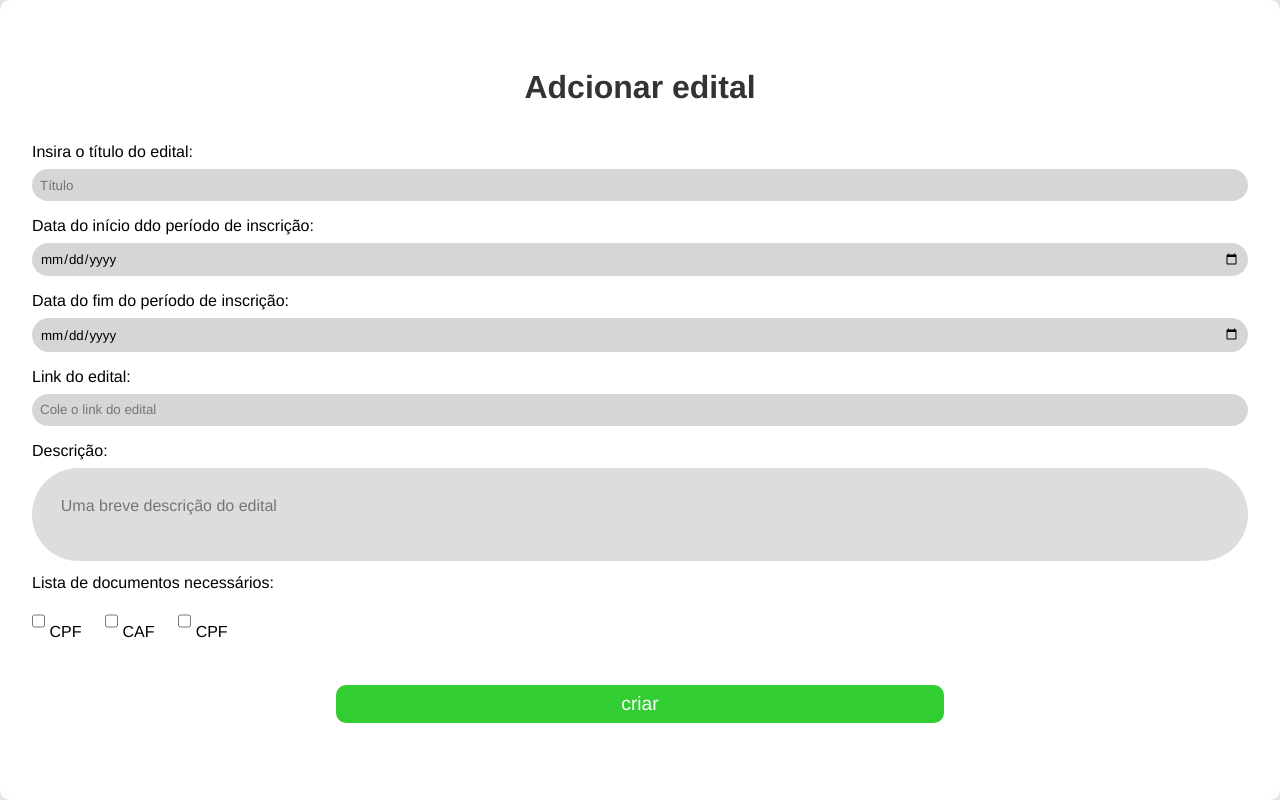
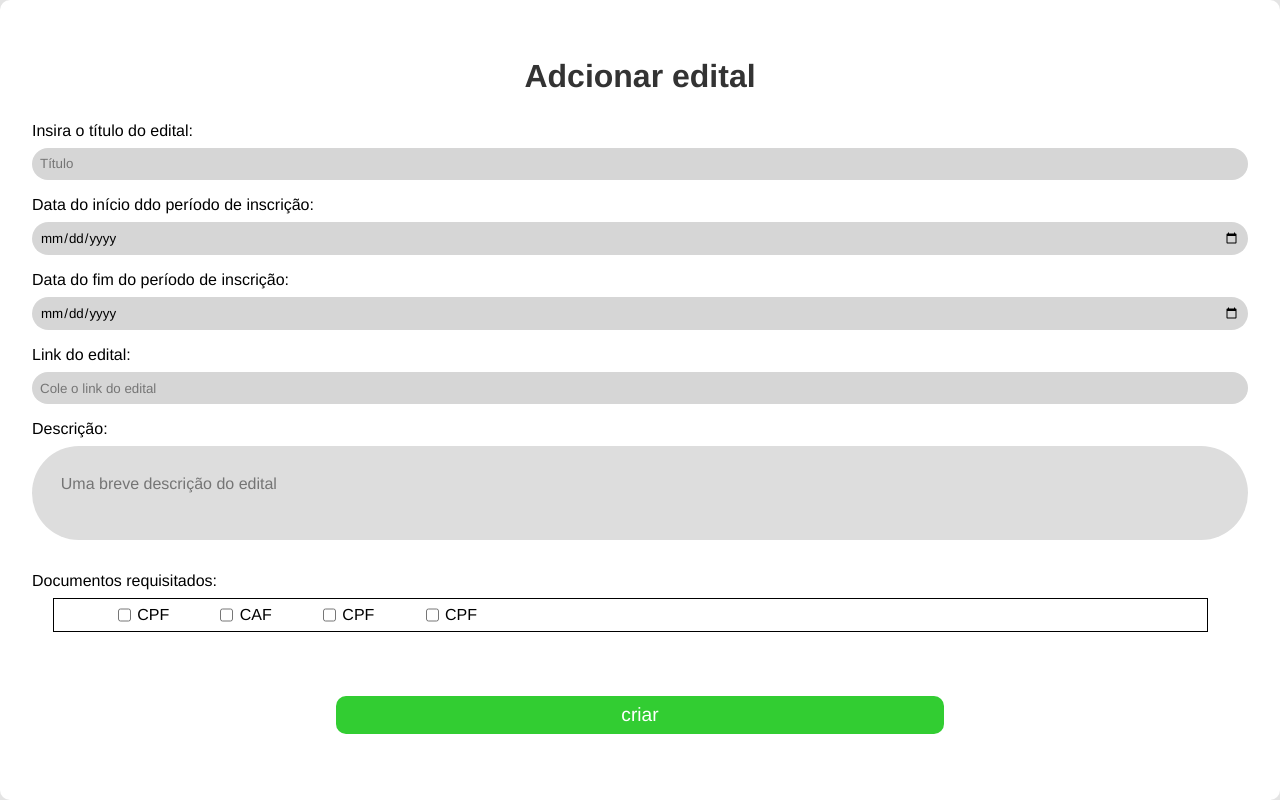
Before and after one commit to joranjoshwa/primeira_entrega_2, a PHP site: page /pages/telasInstituicao/criarEditais.html in a window 1280 px wide. Run offline with PHP 8.4, Linux system fonts and the light colour scheme.

Commit message:
resolvido o aaaaa

```diff
--- a/css/criarEditais.css
+++ b/css/criarEditais.css
@@ -20,19 +20,25 @@ label {
 }
 
 input[type="checkbox"]{
+
     width: fit-content;
 }
 
-.listDoc{
-    width: 100%;
+span{
+    display: flex;
+    align-items: center;
+    padding-left: 2rem;
+    margin-right: 1.2rem;
+}
+ span input, span label{
+    height: 100%;
+    margin-bottom: 0;
 }
 
-.listDoc span{
-    margin-right: 1.2rem;
-}
-
-label[for="listDoc"]{
-    margin: .8rem;
+span label {
+    margin-left: .4rem;
+    display: flex;
+    align-items: center;
 }
 
 main .card{
@@ -40,3 +46,14 @@ main .card{
     height: 100%;
     overflow: auto;
 }
+
+label[for="docs"]{
+    margin-top: 2rem;
+}
+
+.docs {
+    width: 95%;
+    border: solid 1px black;
+    flex-wrap: wrap;
+    margin-bottom: 2rem;
+}
--- a/pages/telasInstituicao/criarEditais.html
+++ b/pages/telasInstituicao/criarEditais.html
@@ -1,5 +1,6 @@
 <!DOCTYPE html>
 <html lang="pt-BR">
+
 <head>
     <meta charset="UTF-8">
     <meta name="viewport" content="width=device-width, initial-scale=1.0">
@@ -7,6 +8,7 @@
     <link rel="stylesheet" href="../../css/criarEditais.css">
     <title>AgroFam+</title>
 </head>
+
 <body>
     <main>
         <div class="card">
@@ -28,10 +30,11 @@
                     <input type="URL" name="link" id="link" placeholder="Cole o link do edital" required>
 
                     <label for="descricao">Descrição:</label>
-                <textarea name="descricao" maxlength="240" id="descricao" placeholder="Uma breve descrição do edital" required></textarea>
+                    <textarea name="descricao" maxlength="240" id="descricao"
+                        placeholder="Uma breve descrição do edital" required></textarea>
 
-                <label for="listDoc">Lista de documentos necessários:</label>
-                <div class="listDoc" id="listDoc">
+                    <label for="docs">Documentos requisitados:</label>
+                    <span class="docs" id="docs">
                         <span>
                             <input type="checkbox" name="documentos[]">
                             <label for="cpf">CPF</label>
@@ -46,10 +49,16 @@
                             <input type="checkbox" name="documentos[]">
                             <label for="cpf">CPF</label>
                         </span>
-                </div>
+
+                        <span>
+                            <input type="checkbox" name="documentos[]">
+                            <label for="cpf">CPF</label>
+                        </span>
+
+                    </span>
+
 
                     <!--Colocar o código de inserção das demandas possíveis-->
-
 
 
                     <input type="submit" value="criar">
@@ -59,4 +68,5 @@
         </div>
     </main>
 </body>
+
 </html>
```
Lines whose indentation alone changed are shown as unchanged.
